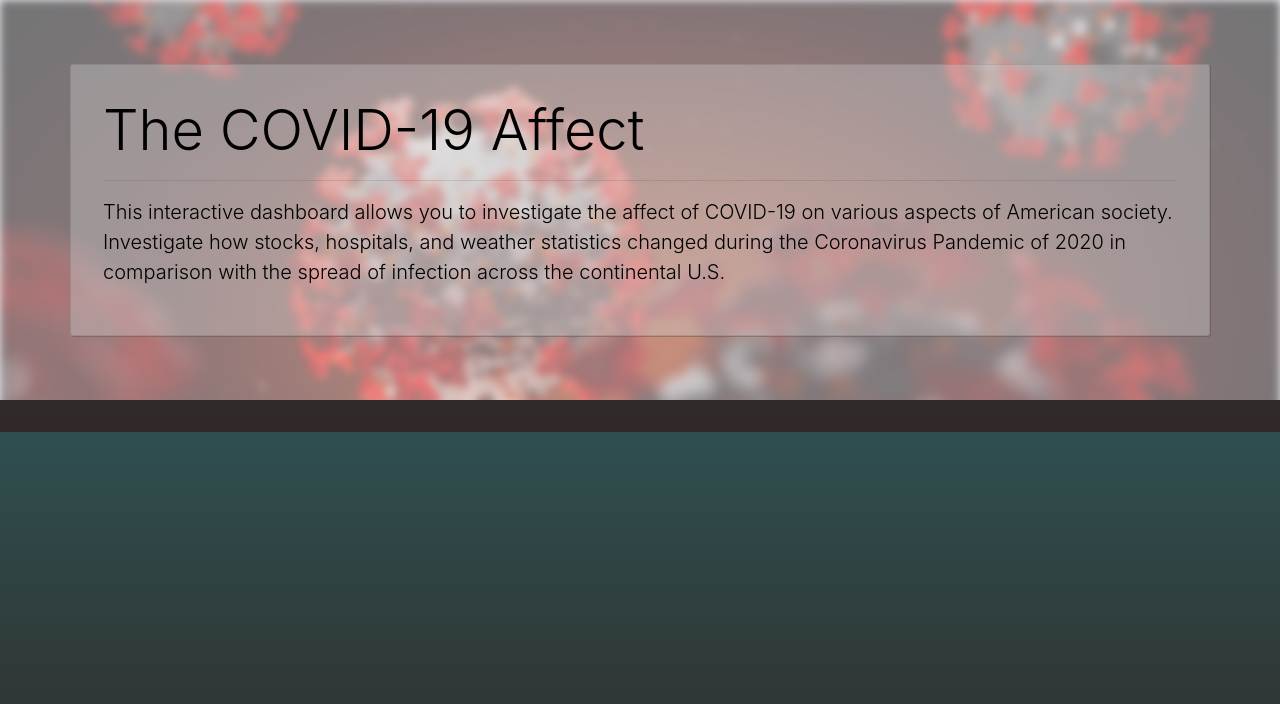
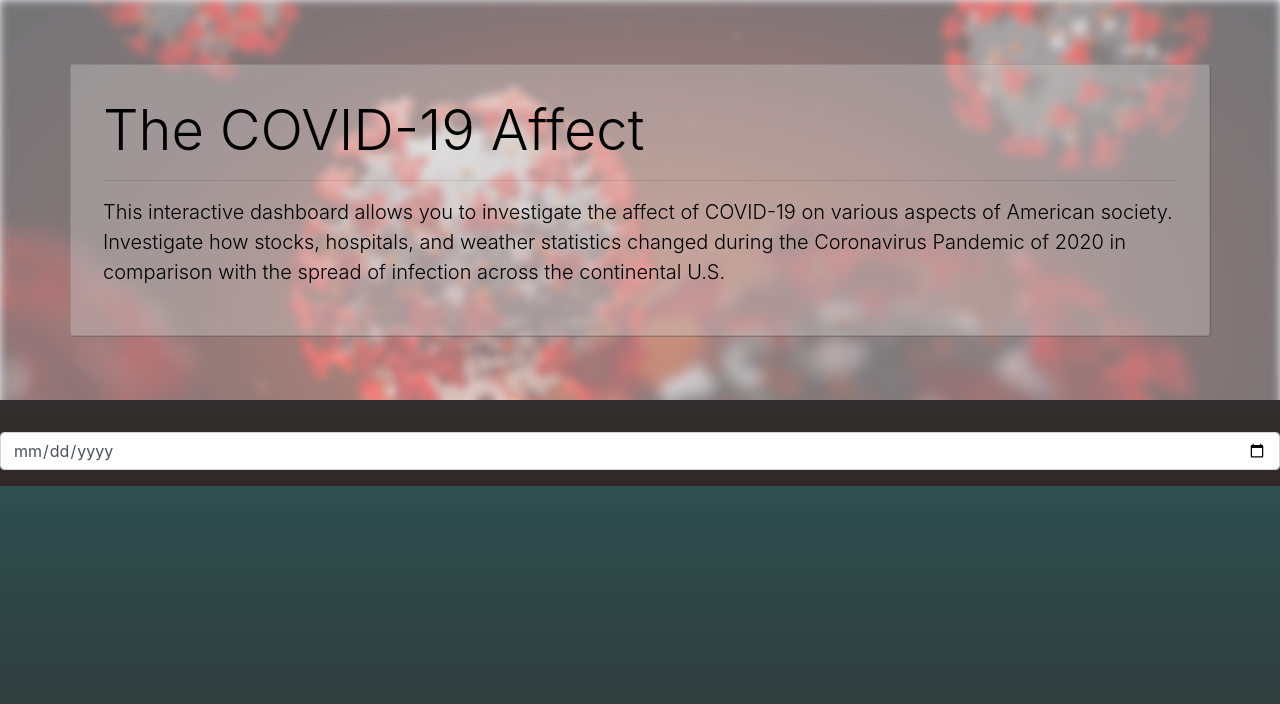
Before and after one commit to gpolavaram0/COVID-19-Visualization-Project, a Flask app: page / in a window 1280 px wide. Shown: the top 704 px of the page. Run offline with Flask 2, Linux system fonts and the light colour scheme; some libraries are stand-ins or nearby versions.

Commit message:
updating

```diff
--- a/templates/index.html
+++ b/templates/index.html
@@ -5,8 +5,22 @@
         <meta charset="UTF-8">
         <meta name="viewport" content="width=device-width, initial-scale=1.0">
         <title>The COVID-19 Affect</title>
+        <!--Bootstrap CSS-->
         <link rel="stylesheet" href="https://stackpath.bootstrapcdn.com/bootstrap/4.4.1/css/bootstrap.min.css" integrity="sha384-Vkoo8x4CGsO3+Hhxv8T/Q5PaXtkKtu6ug5TOeNV6gBiFeWPGFN9MuhOf23Q9Ifjh" crossorigin="anonymous">
         <link rel="stylesheet" type="text/css" href="static/css/style.css">
+        <!-- Leaflet CSS -->
+        <link rel="stylesheet" href="https://unpkg.com/leaflet@1.3.3/dist/leaflet.css" integrity="sha512-Rksm5RenBEKSKFjgI3a41vrjkw4EVPlJ3+OiI65vTjIdo9brlAacEuKOiQ5OFh7cOI1bkDwLqdLw3Zg0cRJAAQ==" crossorigin=""/>
+        <!--D3 Script-->
+        <script src="https://cdnjs.cloudflare.com/ajax/libs/d3/4.5.0/d3.min.js"></script>
+        <!--Leaflet Script-->
+        <script src="https://unpkg.com/leaflet@1.3.3/dist/leaflet.js"
+        integrity="sha512-tAGcCfR4Sc5ZP5ZoVz0quoZDYX5aCtEm/eu1KhSLj2c9eFrylXZknQYmxUssFaVJKvvc0dJQixhGjG2yXWiV9Q=="
+        crossorigin=""></script>
+        <!--JS-Heatmap Library-->
+        <script src="static/js/heatmap.js"></script>
+        <!--Leaflet-heatmap plugin-->
+        <script src="static/js/leaflet-heatmap.js"></script>
+        <script type="text/javascript" src="static/js/config.js"></script>
     </head>
 
     <body>
@@ -20,18 +34,17 @@
               <p class="lead">This interactive dashboard allows you to investigate the affect of COVID-19 on various aspects of American society. Investigate how stocks, hospitals, and weather statistics changed during the Coronavirus Pandemic of 2020 in comparison with the spread of infection across the continental U.S.</p>
             </div>
         </div>
-        <div class="container-fluid">
-            <div class="row">
-                <div class="col-10" id="infection-heatmap"></div>
-            </div>
-            <div class="row">
-                <div class="col-10" id="stock-candlestick"></div>
-            </div>
-            <div class="row">
-                <div class="col-10" id="weather-heatmap"></div>
-            </div>
+
+        <div class="input-group mb-3">
+            <input type="date" class="form-control" id="date-input">
         </div>
+        <!--Containers for dashboard charts-->
+        <div class="col-10" id="infection-heatmap"></div>
+        <div class="col-10" id="stock-candlestick"></div>
+        <div class="col-10" id="weather-heatmap"></div>
 
+        <!--JS for heatmap plot-->
+        <script src="static/js/heatmap-plot.js"></script>
         <script src="https://code.jquery.com/jquery-3.5.1.slim.min.js" integrity="sha384-DfXdz2htPH0lsSSs5nCTpuj/zy4C+OGpamoFVy38MVBnE+IbbVYUew+OrCXaRkfj" crossorigin="anonymous"></script>
         <script src="https://cdn.jsdelivr.net/npm/popper.js@1.16.0/dist/umd/popper.min.js" integrity="sha384-Q6E9RHvbIyZFJoft+2mJbHaEWldlvI9IOYy5n3zV9zzTtmI3UksdQRVvoxMfooAo" crossorigin="anonymous"></script>
         <script src="https://stackpath.bootstrapcdn.com/bootstrap/4.5.0/js/bootstrap.min.js" integrity="sha384-OgVRvuATP1z7JjHLkuOU7Xw704+h835Lr+6QL9UvYjZE3Ipu6Tp75j7Bh/kR0JKI" crossorigin="anonymous"></script>
```
